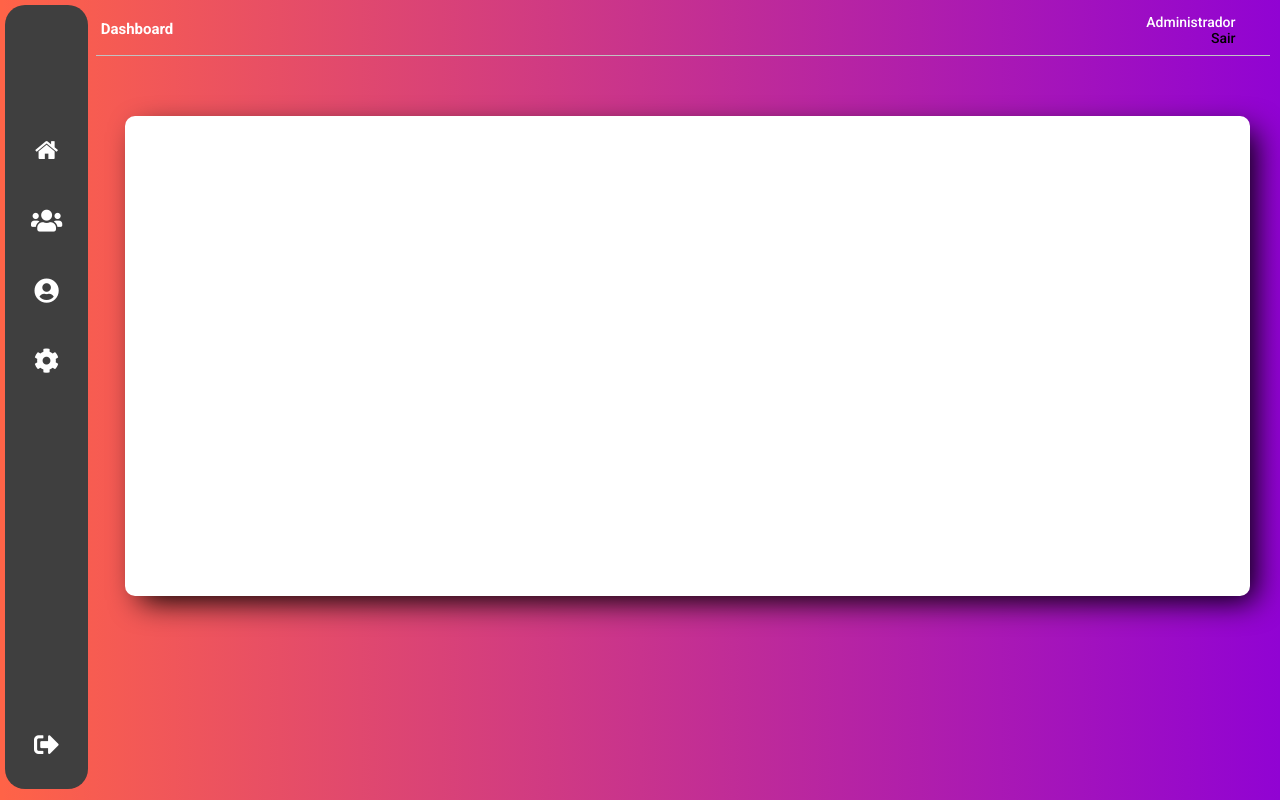
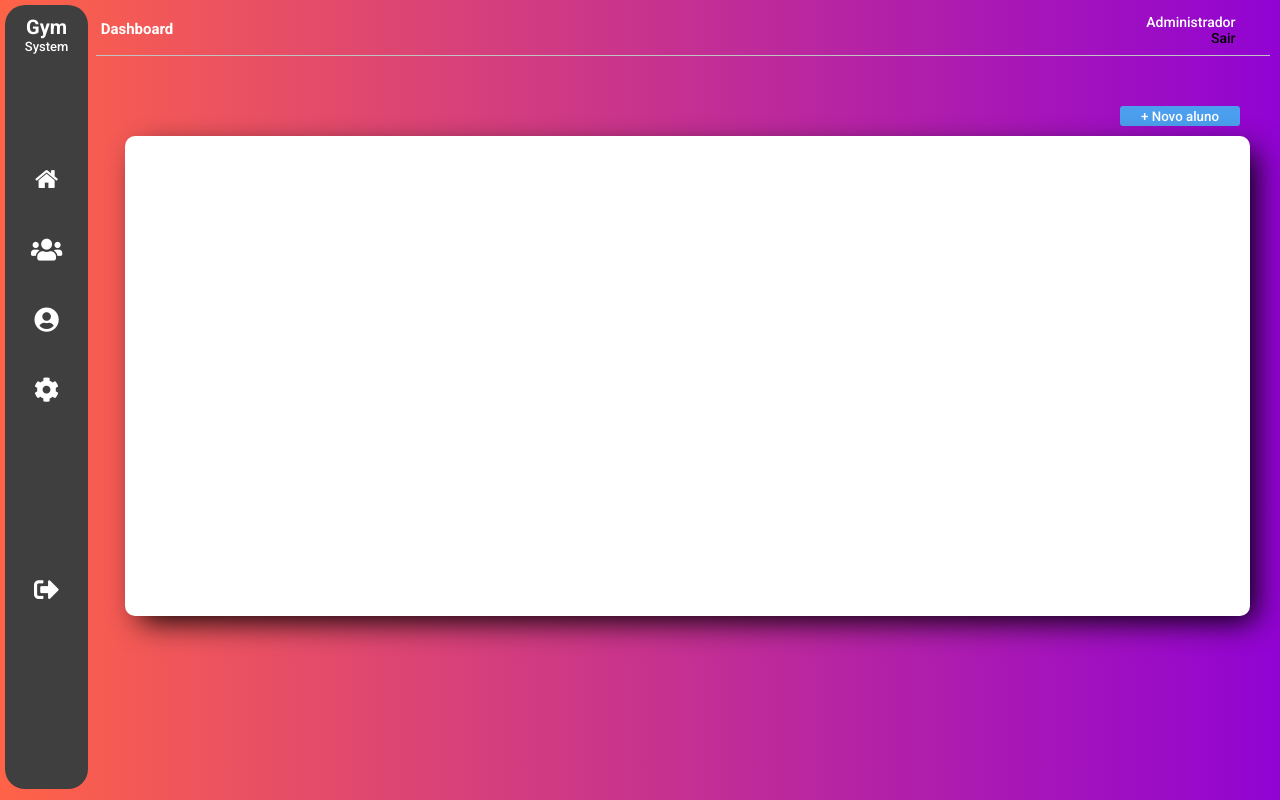
Before and after one commit to LucasAoun/SystemAcademy, a React (Create React App) app: page /home in a window 1280 px wide. Built offline with nearby package versions, Linux system fonts and the light colour scheme.

Commit message:
add new styles

```diff
--- a/src/components/Content/index.tsx
+++ b/src/components/Content/index.tsx
@@ -1,9 +1,15 @@
 import React from 'react'
 import './styles.css'
+import { useState } from 'react'
+
 
 const Content = () =>{
+    const [show, setShow] = useState(false);
+
     return(
-        <div>
+        <div className="bodyContent">
+        <button id="addNew" onClick={() => setShow(true)}>+ Novo aluno</button>
+
         <div className="contentArea"></div>
         </div>
     )
--- a/src/components/Content/styles.css
+++ b/src/components/Content/styles.css
@@ -1,3 +1,7 @@
+.bodyContent{
+    display: flex;
+    flex-wrap: wrap;
+}
 .contentArea{
     display: flex;
     width: 95%;
@@ -9,3 +13,16 @@
     border-radius: 10px;
     box-shadow: 10px 10px 30px -5px rgb(0, 0, 0);
 }
+#addNew{
+    position: relative;
+    top: 50px;
+    border: 0;
+    height: 20px;
+    background-color: #4c9fee;
+    color: #fff;
+    margin-left: auto;
+    right: 40px;
+    width: 120px;
+    border-radius: 3px;
+    cursor: pointer;
+}
--- a/src/components/Sidebar/index.tsx
+++ b/src/components/Sidebar/index.tsx
@@ -5,6 +5,8 @@ import { Link } from 'react-router-dom'
 const Sidebar = () =>{
     return(
         <div className="bodySidebar">
+             <h1>Gym</h1>
+             <p>System</p>
             <div className="linkPages">
             <Link to=""><i className="fa fa-home"></i></Link>
             <Link to=""><i className="fas fa-users" ></i></Link>
--- a/src/components/Sidebar/styles.css
+++ b/src/components/Sidebar/styles.css
@@ -1,5 +1,6 @@
 .bodySidebar{
     display: flex;
+    flex-direction: column;
     width: 6.5%;
     height: 98vh;
     background-color: rgb(63, 63, 63);
@@ -8,11 +9,22 @@
     margin-left: 5px;
     margin-right: 5px;
 }
+.bodySidebar h1{
+    color: #fff;
+    font-size: 20px;
+    text-align: center;
+    margin-top: 10px;
+}
+.bodySidebar p {
+    color: #fff;
+    font-size: 13px;
+    text-align: center;
+}
 .bodySidebar .linkPages{
     display: flex;
     flex-direction: column;
     margin: auto;
-    margin-top: 120px;
+    margin-top: 100px;
     margin-bottom: 0 ;
     font-size: 25px;
 }
@@ -34,6 +46,6 @@
     margin-top: 13px;
 }
 .bodySidebar #exitIcon{
-    color: white;
-    margin-top: auto;
+    position: relative;
+    top: 130px;
 }
--- a/src/pages/Login/index.tsx
+++ b/src/pages/Login/index.tsx
@@ -47,7 +47,7 @@ export const Login = () =>{
                          <input type="password" name="passw" id="passw" placeholder="Senha" onChange={handlePassEntry}/>
                     </div>
                     <a href="#">Forgot your password?</a>
-                    <button type="submit" onClick={authentication}><span>ENTRAR</span></button>
+                    <button type="submit" id="logIn" onClick={authentication}><span>ENTRAR</span></button>
                 </form>
             </div>
         </div>
--- a/src/pages/Login/styles.css
+++ b/src/pages/Login/styles.css
@@ -68,14 +68,15 @@ button[type="submit"]{
     width: 80%;
     height: 40px;
     margin: auto;
-    background-color:rgb(12, 184, 12) ;
+    background-color: tomato;
+    background-image: linear-gradient(to right, rgba(197, 146, 226, 0), rgb(145, 3, 211));
     border:0;
     cursor: pointer;
     color: #fff;
     transition: 0.3s;
 }
 
-button:hover{
+#logIn:hover{
     -webkit-transform: scale(1.05);
     transition: 0.3s;
 }
```
